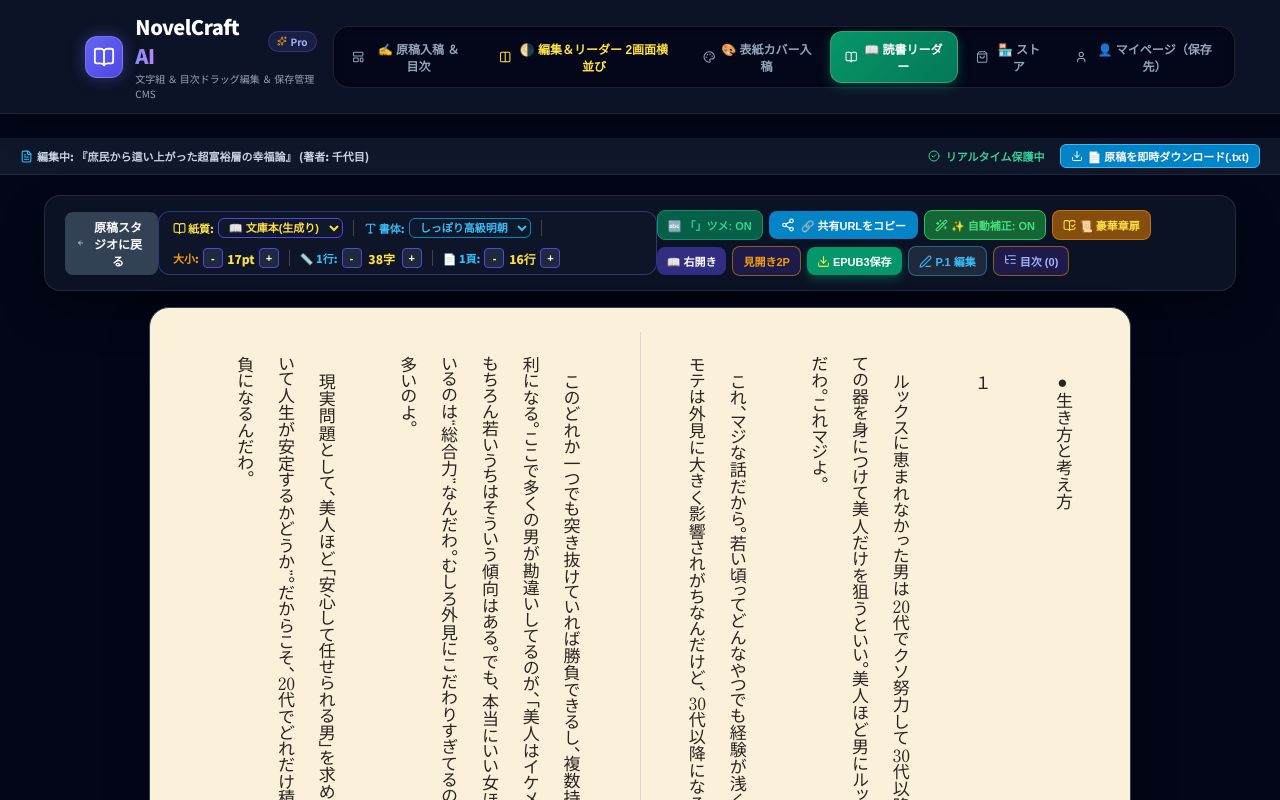
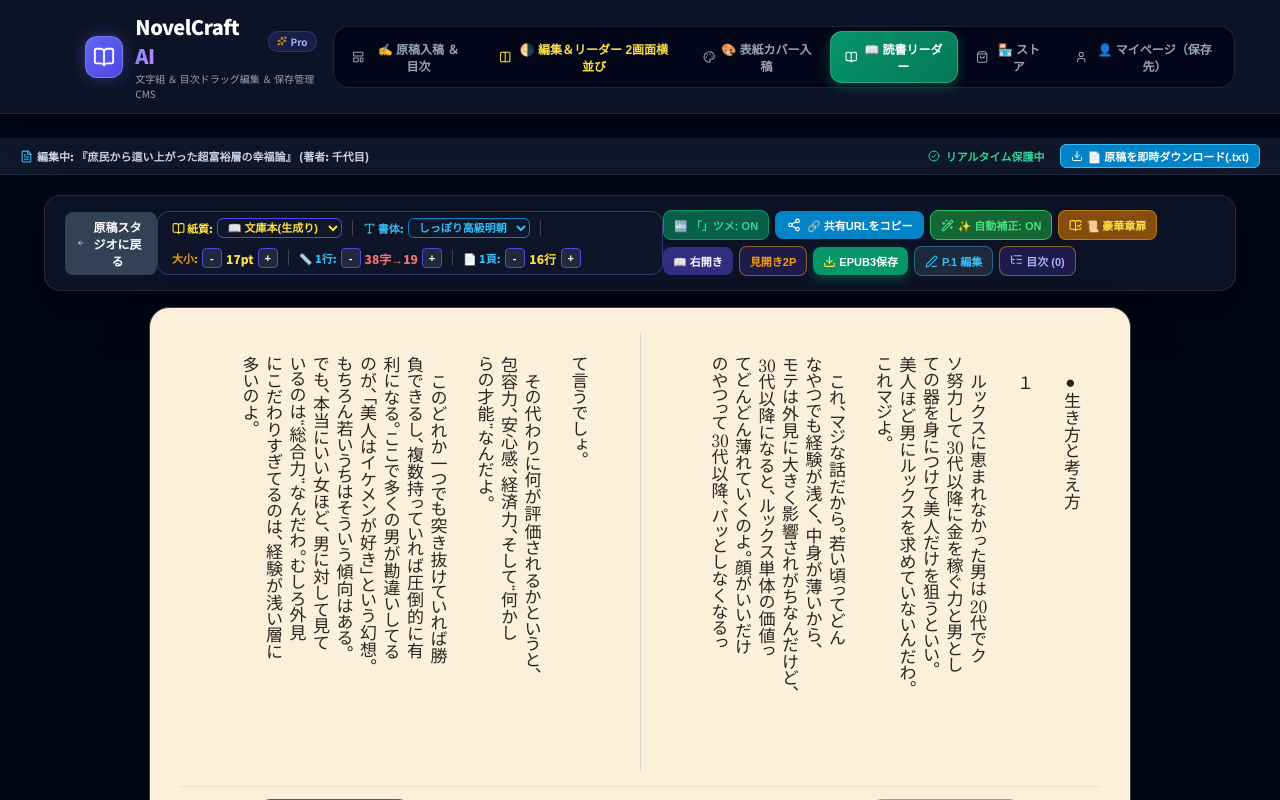
Before and after one commit to yojiito/ebook-reader-app, a React (Vite) app: page / in a window 1280 px wide. Shown: the top 800 px of the page. Built offline with nearby package versions, Linux system fonts and the light colour scheme.

Commit message:
Revert dynamic paper height to fix format scaling issue, use accurate 1.15 multiplier for char limit to prevent clipping

```diff
--- a/src/components/ReaderView.tsx
+++ b/src/components/ReaderView.tsx
@@ -337,8 +337,8 @@ const paginateTextFixedViewportAllFeatures = (
 ): { content: string; isTobira?: boolean; startIndex: number }[] => {
   if (!text || text.trim().length === 0) return [{ content: '（本文が空です）', startIndex: 0 }];
 
-  // 🛡️ 物理上限計算：ページ有効高さ ÷ フォントサイズ
-  const physicalMaxChars = Math.max(6, Math.floor(paperHeightPx / Math.max(10, fontSize)));
+  // 🛡️ 物理上限計算：ページ有効高さ ÷ フォントサイズ（1.15倍マージン）
+  const physicalMaxChars = Math.max(6, Math.floor(paperHeightPx / Math.max(10, fontSize * 1.15)));
   const targetChars = Math.min(Math.max(6, charsPerLine), physicalMaxChars);
   const targetLines = Math.max(4, linesPerPage);
 
@@ -617,13 +617,11 @@ export const ReaderView: React.FC<ReaderViewProps> = ({
   const linesPerPage = typography.linesPerPage || 12;
   const headingStyle = typography.headingStyle || 'tobira';
 
-  // 1行の文字数とフォントサイズから、必要な高さを動的に計算する（letter-spacing 0.04emを考慮）
-  const INNER_TEXT_HEIGHT = charsPerLine * (fontSize * 1.05);
-  // テキスト領域に上下のパディング（24px * 2 = 48px）を足したものが紙の高さ（最低440pxは確保）
-  const FIXED_PAPER_HEIGHT = Math.max(440, INNER_TEXT_HEIGHT + 48);
-
-  // 物理上限：UIボタンの上限に使用し、表示値もこの範囲内に収める
-  const physicalMaxCharsUI = Math.max(6, Math.floor(INNER_TEXT_HEIGHT / Math.max(10, fontSize)));
+  const FIXED_PAPER_HEIGHT = 440;
+  const INNER_TEXT_HEIGHT = 376;
+
+  // 物理上限：UIボタンの上限に使用し、表示値もこの範囲内に収める（行間・文字間隔を考慮して 1.15倍で計算）
+  const physicalMaxCharsUI = Math.max(6, Math.floor(INNER_TEXT_HEIGHT / Math.max(10, fontSize * 1.15)));
   // 実効文字数（物理上限でクランプされた実際の値）
   const effectiveCharsPerLine = Math.min(charsPerLine, physicalMaxCharsUI);
 
@@ -1375,11 +1373,15 @@ export const ReaderView: React.FC<ReaderViewProps> = ({
             </span>
             <button
               onClick={() => {
+                if (charsPerLine >= physicalMaxCharsUI) {
+                  triggerEditNotice(`⚠️ これ以上増やすにはフォントサイズを小さくしてください（物理的な紙の高さに収まりません）`);
+                  return;
+                }
                 const nextVal = Math.min(40, charsPerLine + 1);
                 setTypography(prev => ({ ...prev, charsPerLine: nextVal }));
-                triggerEditNotice(`📏 1行の文字数を ${nextVal}字 に設定しました${nextVal > physicalMaxCharsUI ? `（現在のフォントでは${physicalMaxCharsUI}字が有効）` : '！'}`);
+                triggerEditNotice(`📏 1行の文字数を ${nextVal}字 に設定しました！`);
               }}
-              style={{ backgroundColor: '#1E293B', color: '#FFF', border: '1px solid #4F46E5', borderRadius: '4px', width: '20px', height: '20px', fontSize: '11px', fontWeight: 'bold', cursor: 'pointer', display: 'flex', alignItems: 'center', justifyContent: 'center' }}
+              style={{ backgroundColor: '#1E293B', color: '#FFF', border: '1px solid #4F46E5', borderRadius: '4px', width: '20px', height: '20px', fontSize: '11px', fontWeight: 'bold', cursor: charsPerLine >= physicalMaxCharsUI ? 'not-allowed' : 'pointer', display: 'flex', alignItems: 'center', justifyContent: 'center' }}
             >
               +
             </button>
```
